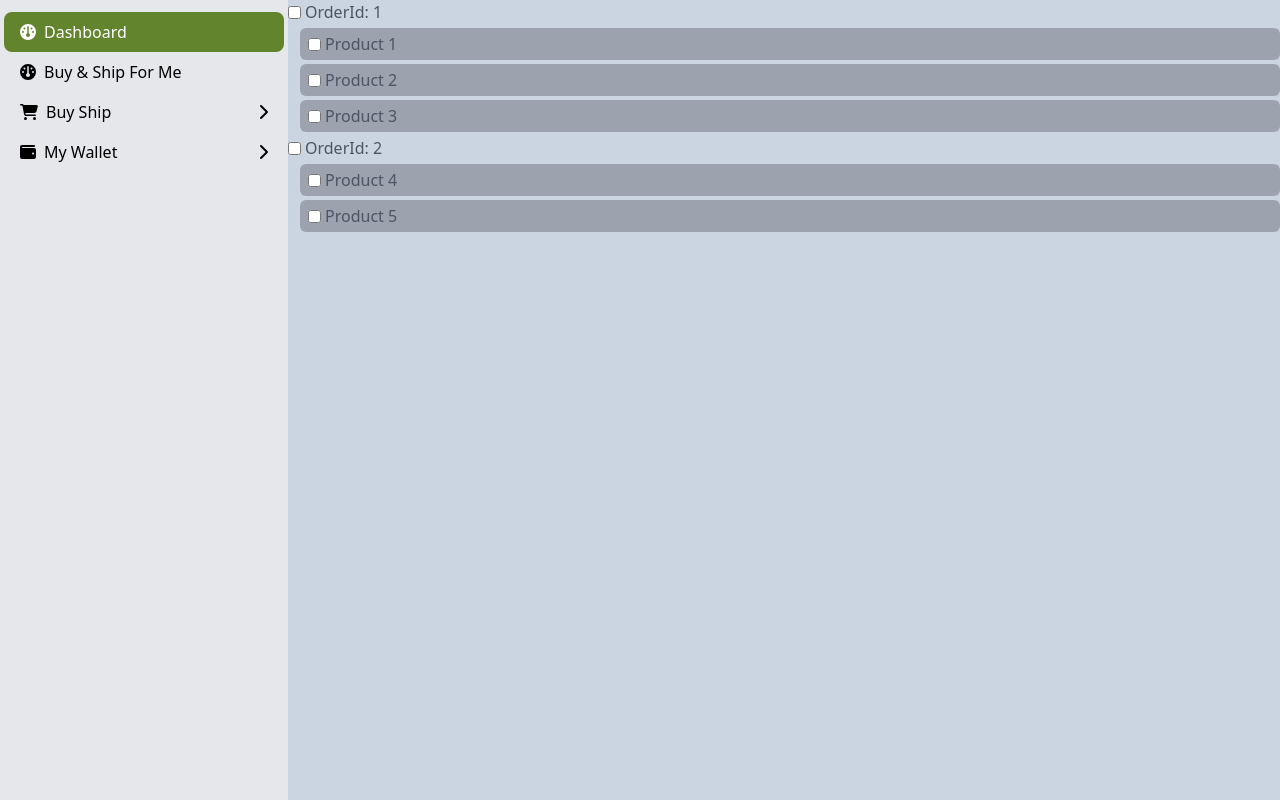
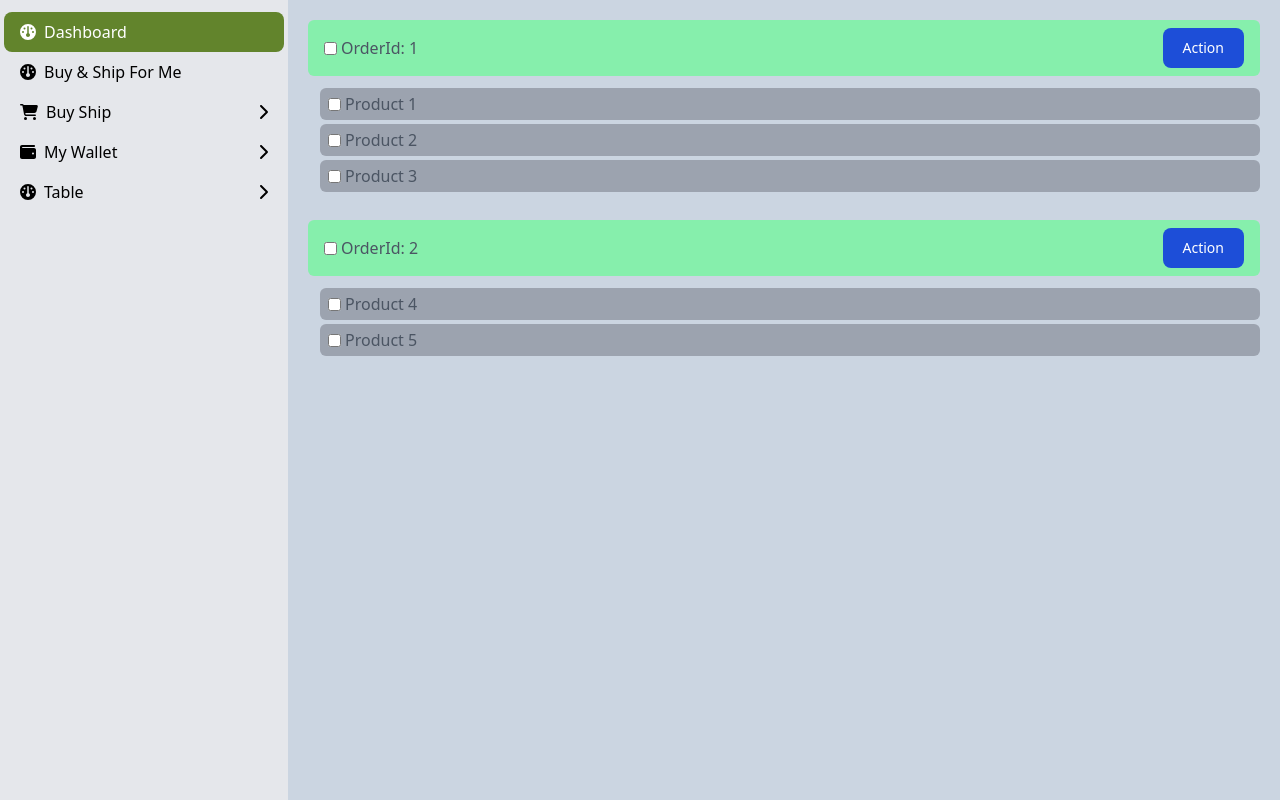
Before and after one commit to diptasahacse/multilevel-menu, a Next.js app: page /dashboard in a window 1280 px wide. Built offline with nearby package versions, Linux system fonts and the light colour scheme.

Commit message:
make bulk select

```diff
--- a/src/components/Layouts/DashboardLayout.tsx
+++ b/src/components/Layouts/DashboardLayout.tsx
@@ -13,7 +13,7 @@ const DashboardLayout = ({ children }: DashboardProps) => {
 
         {/* Content */}
         <div className=" flex-1 bg-slate-300">
-          <div className=" text-gray-600">{children}</div>
+          <div className=" p-5 text-gray-600">{children}</div>
         </div>
       </div>
     </div>
--- a/src/components/Layouts/Sidebar.tsx
+++ b/src/components/Layouts/Sidebar.tsx
@@ -135,6 +135,21 @@ const Sidebar = () => {
         },
       ],
     },
+    {
+      key: "5",
+      title: "Table",
+      icon: faDashboard,
+      path: "/dashboard/table",
+      dropdownItems: [
+        {
+          key: "5.1",
+          title: "Product",
+          icon: faDashboard,
+          path: "/dashboard/table/product",
+          dropdownItems: [],
+        },
+      ],
+    },
   ];
   return (
     <div className="py-3 px-1">
--- a/src/components/icons/HomeIcon.tsx
+++ b/src/components/icons/HomeIcon.tsx
@@ -1,14 +1,20 @@
 import React from "react";
-import IProps from "./interface";
+import { SVGType } from "../interface/SVGType";
 
-const HomeIcon = ({ className, height = "20", width = "20" }: IProps) => {
+const HomeIcon = ({
+  height = "20",
+  color = "currentColor",
+  width = "20",
+  ...rest
+}: SVGType) => {
   return (
     <svg
-      className={"fill-current " + className}
       xmlns="http://www.w3.org/2000/svg"
       height={height}
       viewBox="0 -960 960 960"
       width={width}
+      fill="none"
+      {...rest} // Spread rest directly onto the svg element
     >
       <path d="M220-180h150v-250h220v250h150v-390L480-765 220-570v390Zm-60 60v-480l320-240 320 240v480H530v-250H430v250H160Zm320-353Z" />
     </svg>
--- /dev/null
+++ b/src/components/interface/SVGType.tsx
@@ -0,0 +1,7 @@
+import React from "react";
+export type SVGType = {
+  color?: string;
+  height?: string | number;
+  width?: string | number;
+
+} & React.SVGAttributes<SVGAElement>;
--- a/src/pages/dashboard/index.tsx
+++ b/src/pages/dashboard/index.tsx
@@ -9,7 +9,14 @@ interface OrderListType {
   orderId: string;
   data: ProductType[];
 }
-
+interface CheckboxChangeEvent {
+  target: HTMLInputElement;
+}
+interface ProductPropType {
+  item: ProductType;
+  selectedState: OrderListType;
+  setSelectedState: React.Dispatch<React.SetStateAction<OrderListType>>;
+}
 const list: OrderListType[] = [
   {
     orderId: "1",
@@ -54,55 +61,49 @@ const Dashboard = () => {
 
 export default Dashboard;
 
-interface SelectedItemType {
-  id: string;
-}
-
-interface SelectedType {
-  id: string;
-  data: SelectedItemType[];
-}
-/*
-
-
-
-*/
 const OrderBox = ({ item }: { item: OrderListType }) => {
-  const [selectedState, setSelectedState] = useState<SelectedType>({
-    id: item.orderId,
+  const [selectedState, setSelectedState] = useState<OrderListType>({
+    orderId: item.orderId,
     data: [],
   });
-  const handleChecked = (e, id: string) => {
+  const handleChecked = (e: CheckboxChangeEvent, id: string) => {
     if (e.target.checked) {
-      const data = item.data.map((item) => {
-        return {
-          id: item.id,
-        };
-      });
       setSelectedState({
         ...selectedState,
-
-        data,
+        data: item.data,
       });
     } else {
       setSelectedState({
         ...selectedState,
-
         data: [],
       });
     }
   };
+
+  const actionHandler = () => {
+    console.log(selectedState);
+  };
   return (
+    <div className="mb-7">
       <div>
-      <div>
+        <div className=" bg-green-300 px-4 py-2 rounded-md flex justify-between items-center">
           <div className=" flex items-center gap-1">
             <input
               onChange={(e) => handleChecked(e, item.orderId)}
               type="checkbox"
+              checked={selectedState.data.length > 0 ? true : false}
             />
             <h3>OrderId: {item.orderId}</h3>
           </div>
-        <div className=" pl-3">
+          <button
+            disabled={selectedState.data.length > 0 ? false : true}
+            onClick={actionHandler}
+            className="text-white bg-blue-700 hover:bg-blue-800 focus:ring-4 focus:ring-blue-300 font-medium rounded-lg text-sm px-5 py-2.5 flex items-center dark:bg-blue-600 dark:hover:bg-blue-700 focus:outline-none dark:focus:ring-blue-800"
+          >
+            Action
+          </button>
+        </div>
+        <div className=" mt-3 pl-3">
           {item.data.map((item, index) => (
             <ProductItem
               selectedState={selectedState}
@@ -116,14 +117,13 @@ const OrderBox = ({ item }: { item: OrderListType }) => {
     </div>
   );
 };
-interface ProType {
-  item: ProductType;
-  selectedState: SelectedType;
-  setSelectedState: React.Dispatch<React.SetStateAction<SelectedType>>;
-}
 
-const ProductItem = ({ item, selectedState, setSelectedState }: ProType) => {
-  const handleCheck = (e) => {
+const ProductItem = ({
+  item,
+  selectedState,
+  setSelectedState,
+}: ProductPropType) => {
+  const handleCheck = (e: CheckboxChangeEvent) => {
     if (!e.target.checked) {
       const selectedData = selectedState.data.filter((i) => i.id !== item.id);
       setSelectedState({
@@ -133,6 +133,7 @@ const ProductItem = ({ item, selectedState, setSelectedState }: ProType) => {
     } else {
       const d = {
         id: item.id,
+        name: item.name,
       };
 
       setSelectedState({
--- /dev/null
+++ b/src/pages/dashboard/table/product/index.tsx
@@ -0,0 +1,11 @@
+import React from 'react';
+
+const Product = () => {
+    return (
+        <div>
+
+        </div>
+    );
+};
+
+export default Product;
```
Lines whose indentation alone changed are shown as unchanged.
